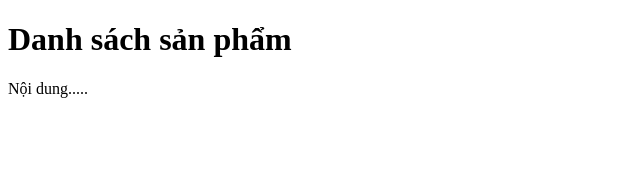
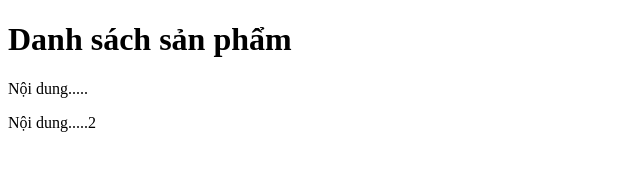
Before and after one commit to Doanhbino/khoaBE-shoponline, a plain HTML site: page product.html in a window 1280 px wide. Shown: the full height of the page, 0-640 px from the left. Drawn offline with Linux system fonts and the light colour scheme.

Commit message:
Update page product

```diff
--- a/product.html
+++ b/product.html
@@ -8,5 +8,7 @@
 <body>
     <h1>Danh sách sản phẩm</h1>
     <p>Nội dung.....  </p>
+
+    <p>Nội dung.....2  </p>
 </body>
 </html>
```
